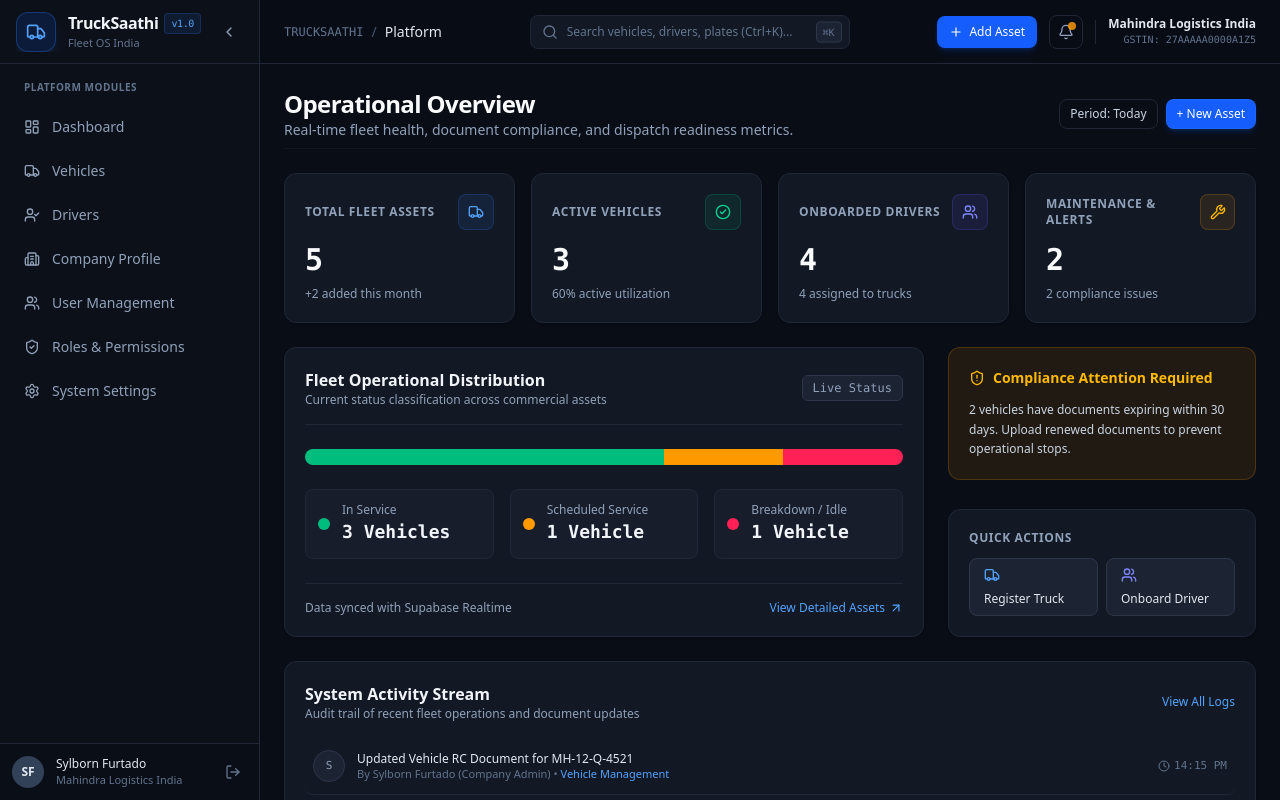
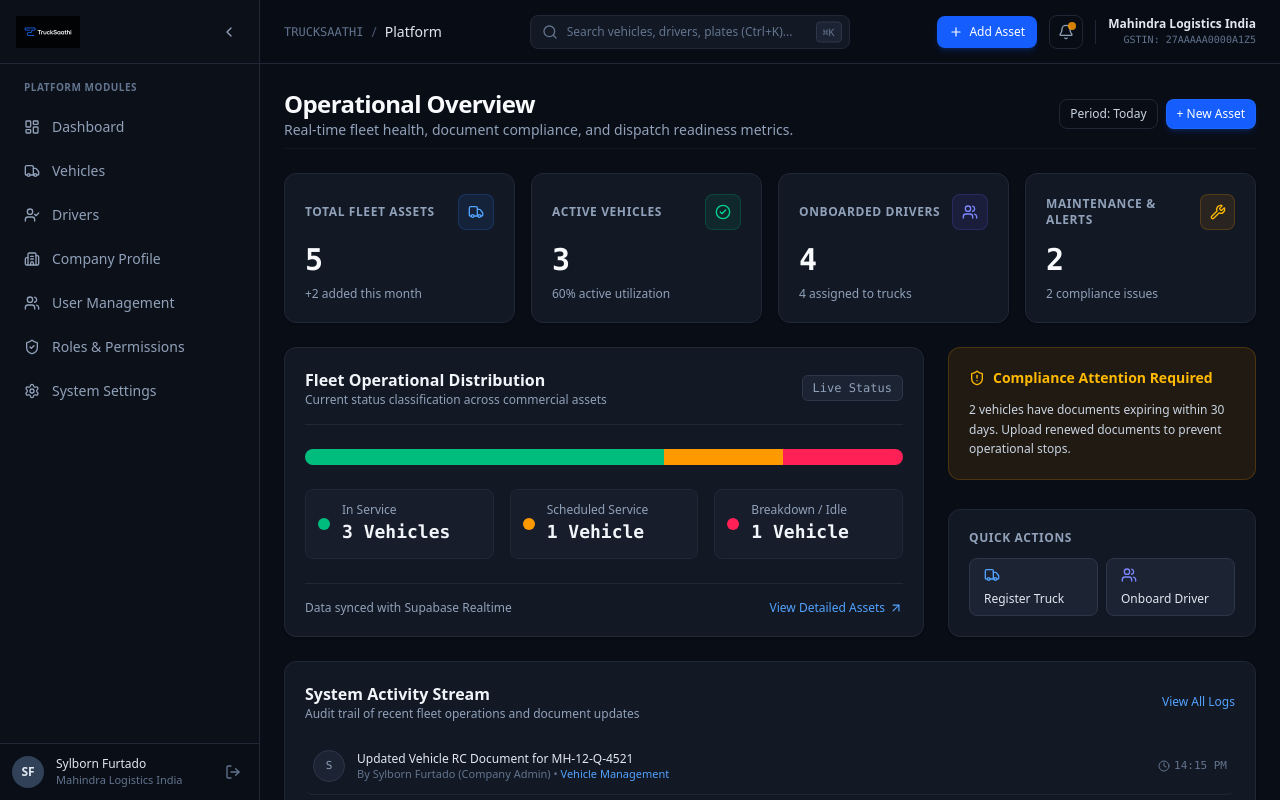
Before and after one commit to sylbornfurtado19/TruckSaathi, a Next.js app: page / in a window 1280 px wide. Shown: the top 800 px of the page. Built offline with nearby package versions, Linux system fonts and the light colour scheme.

Commit message:
feat: integrate official TruckSaathi dark and light brand logos

```diff
--- a/src/components/layout/LayoutShell.tsx
+++ b/src/components/layout/LayoutShell.tsx
@@ -45,21 +45,12 @@ export const Sidebar: React.FC<{
     >
       {/* Brand Header */}
       <div className="h-16 flex items-center px-4 border-b border-[#202736] justify-between">
-        <div className="flex items-center gap-3 overflow-hidden">
-          <div className="w-10 h-10 rounded-xl bg-blue-600/15 border border-blue-500/30 flex items-center justify-center text-blue-400 shrink-0 shadow-lg shadow-blue-500/10">
-            <Truck className="w-5 h-5" />
-          </div>
-          {!collapsed && (
-            <div className="flex flex-col">
-              <span className="font-semibold text-base text-slate-100 tracking-tight flex items-center gap-1.5">
-                TruckSaathi
-                <span className="text-[10px] font-mono font-medium px-1.5 py-0.5 rounded bg-blue-500/10 text-blue-400 border border-blue-500/20">
-                  v1.0
-                </span>
-              </span>
-              <span className="text-[11px] text-slate-500 truncate">Fleet OS India</span>
-            </div>
-          )}
+        <div className="flex items-center gap-2 overflow-hidden">
+          <img
+            src="/logo-dark.png"
+            alt="TruckSaathi Logo"
+            className={`${collapsed ? 'h-8 w-8 object-contain object-left' : 'h-8 w-auto object-contain'}`}
+          />
         </div>
         <button
           onClick={() => setCollapsed(!collapsed)}
--- a/src/components/modules/LoginContent.tsx
+++ b/src/components/modules/LoginContent.tsx
@@ -13,11 +13,12 @@ export function LoginContent() {
     <div className="min-h-screen bg-[#090d16] flex items-center justify-center p-4">
       <div className="w-full max-w-md space-y-6">
         {/* Brand Header */}
-        <div className="text-center space-y-2">
-          <div className="w-12 h-12 rounded-2xl bg-blue-600/15 border border-blue-500/30 flex items-center justify-center text-blue-400 mx-auto shadow-xl shadow-blue-600/10">
-            <Truck className="w-6 h-6" />
-          </div>
-          <h1 className="text-2xl font-bold tracking-tight text-slate-50">TruckSaathi</h1>
+        <div className="text-center space-y-2 flex flex-col items-center">
+          <img
+            src="/logo-dark.png"
+            alt="TruckSaathi Logo"
+            className="h-12 w-auto object-contain mx-auto"
+          />
           <p className="text-xs text-slate-400">Fleet Operating System for India's Logistics Industry</p>
         </div>
 
```
Also changed, not shown: public/logo-dark.png (added), public/logo-light.png (added).
